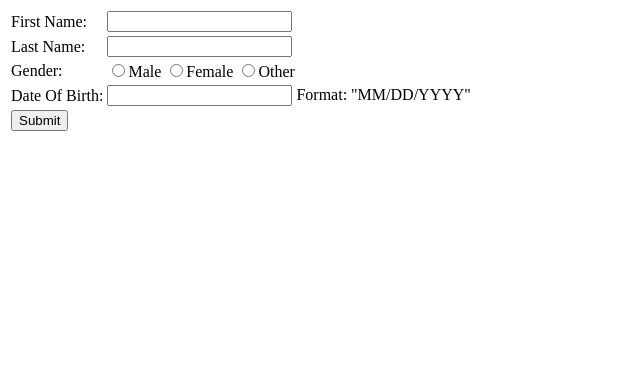
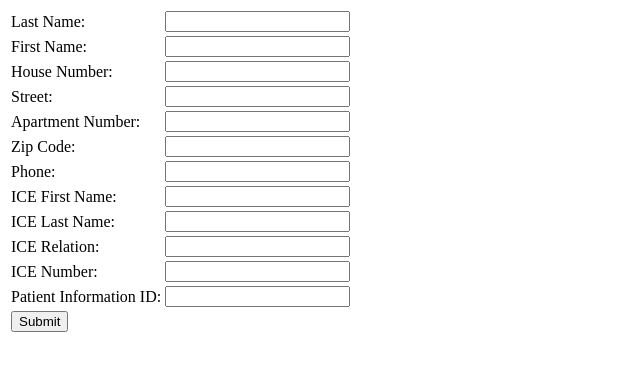
Before and after one commit to alexasummers/cs470, a PHP site: page /add_patient.html in a window 1280 px wide. Shown: the top 371 px of the page, without its empty margins (0-640 px from the left). Run offline with PHP 8.4, Linux system fonts and the light colour scheme.

Commit message:
Updated PHP to reflect patient information

```diff
--- a/hospital_php/add_patient.html
+++ b/hospital_php/add_patient.html
@@ -1,18 +1,25 @@
 <html>
     <head>
-        <title>Add Student</title>
+        <title>Add Patient</title>
         <meta charset="UTF-8">
         <meta name="viewport" content="width=device-width, initial-scale=1.0">
     </head>
     <body>
         <form method="post" action="add_patient.php">
             <table>
-                <tr><td>First Name:</td><td><input type="text" name="fname"></td></tr>
-                <tr><td>Last Name:</td><td><input type="text" name="lname"></td></tr>
-                <tr><td>Gender:</td><td><input type="radio" name="gender" value="male">Male
-                        <input type="radio" name="gender" value="female">Female
-                        <input type="radio" name="gender" value="other">Other</td></tr>
-                <tr><td>Date Of Birth:</td><td><input type="text" name="date"> Format: "MM/DD/YYYY"</td> </tr>
+                <tr><td>Last Name:</td><td><input type="text" name="Last_name"></td></tr>
+                <tr><td>First Name:</td><td><input type="text" name="First_name"></td></tr>
+                <tr><td>House Number:</td><td><input type="text" name="HouseNum"></td></tr>
+                <tr><td>Street:</td><td><input type="text" name="Street"></td></tr>
+                <tr><td>Apartment Number:</td><td><input type="text" name="Apartment"></td></tr>
+                <tr><td>Zip Code:</td><td><input type="text" name="Zip"></td></tr>
+                <tr><td>Phone:</td><td><input type="text" name="Phone"></td></tr>
+                <tr><td>ICE First Name:</td><td><input type="text" name="ICE_Fname"></td></tr>
+                <tr><td>ICE Last Name:</td><td><input type="text" name="ICE_Lname"></td></tr>
+                <tr><td>ICE Relation:</td><td><input type="text" name="ICE_relation"></td></tr>
+                <tr><td>ICE Number:</td><td><input type="text" name="ICE_number"></td></tr>
+                <tr><td>Patient Information ID:</td><td><input type="text" name="patient_InformationID"></td></tr>
+
                 <tr><td><input type="submit" value="Submit"></td><td></td>
             </table>
         </form>
```
Also changed, not shown: hospital_php/add_patient.php (+15 -16 lines).
